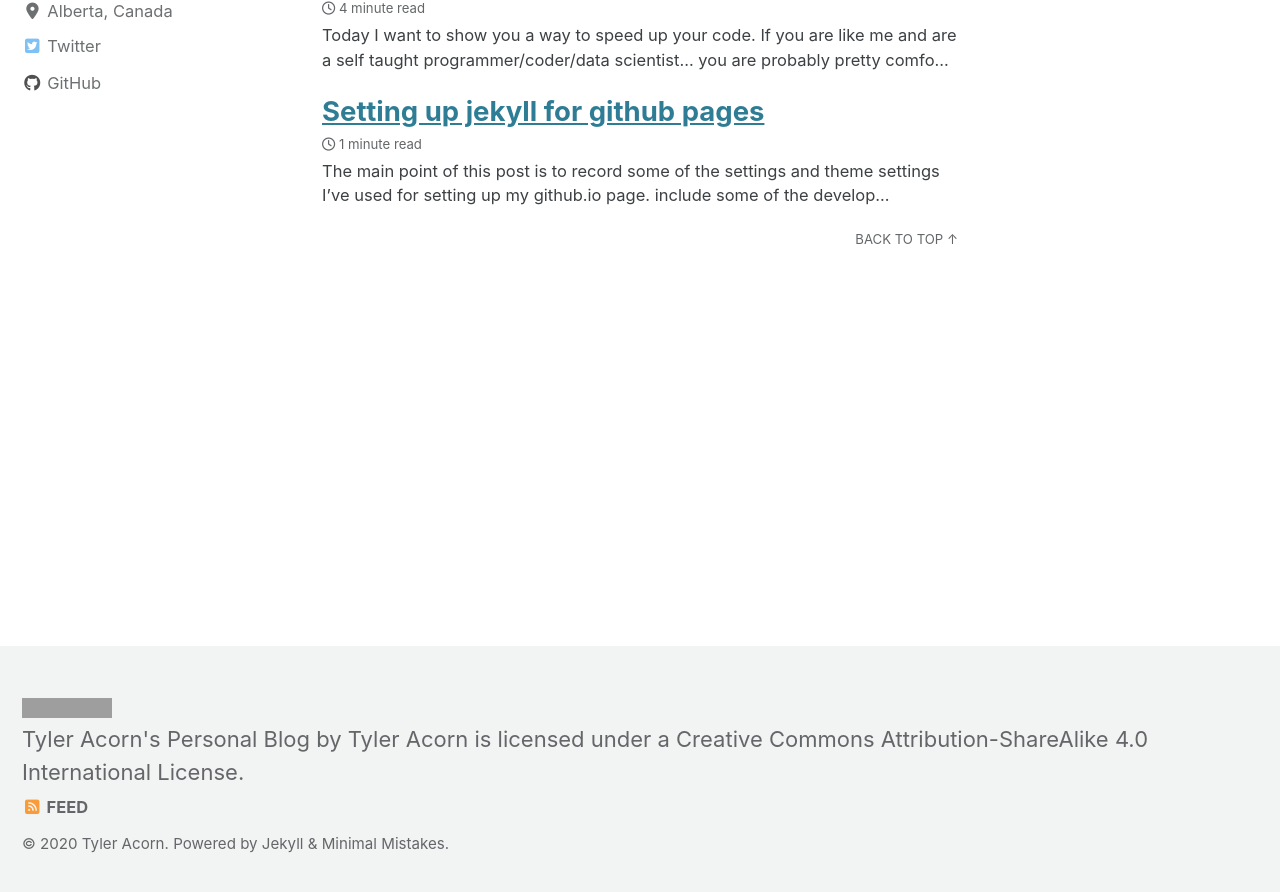
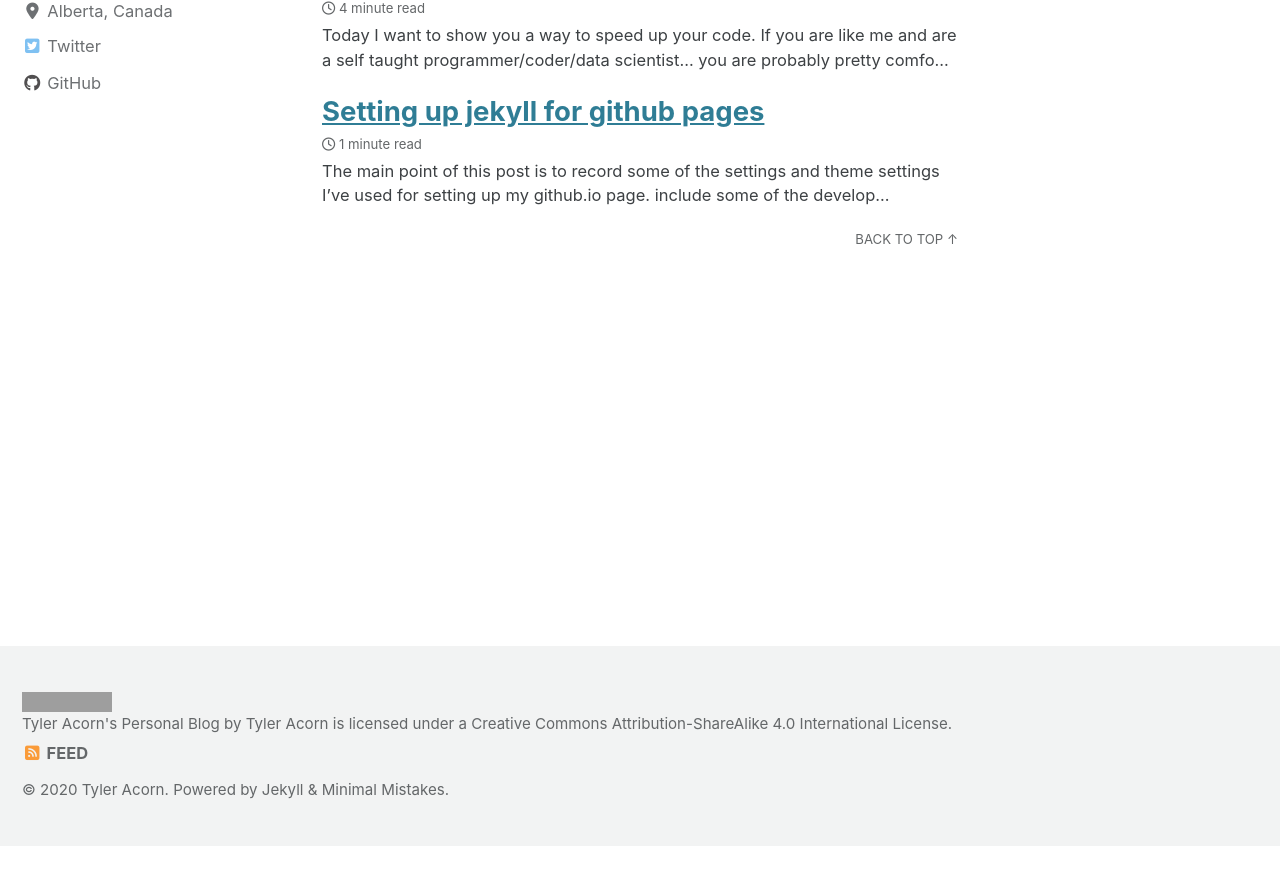
Before and after one commit to tyleracorn/tyleracorn.github.io, a Jekyll site: the page built from _pages/year-archive.md, in a window 1280 px wide and 900 px high, scrolled down 321 px. Shown: the top 892 px of the window. Built offline with Jekyll 4.4.1, drawn with Linux system fonts in a browser that asks for light colours; cached includes are drawn as plain includes; nearby versions of some CDN libraries; after the commit the page ends 1167 px from its top, so only the background shows below that; grey boxes are pictures that could not be loaded.

```diff
--- a/_includes/footer/custom.html
+++ b/_includes/footer/custom.html
@@ -1,3 +1,3 @@
 <!-- start custom footer snippets -->
-<a rel="license" href="http://creativecommons.org/licenses/by-sa/4.0/"><img alt="Creative Commons Licence" style="border-width:0" src="https://i.creativecommons.org/l/by-sa/4.0/88x31.png" /></a><br /><span xmlns:dct="http://purl.org/dc/terms/" property="dct:title">Tyler Acorn's Personal Blog</span> by <a xmlns:cc="http://creativecommons.org/ns#" href="www.tyleracorn.com" property="cc:attributionName" rel="cc:attributionURL">Tyler Acorn</a> is licensed under a <a rel="license" href="http://creativecommons.org/licenses/by-sa/4.0/">Creative Commons Attribution-ShareAlike 4.0 International License</a>.
+<div class="page__footer-copyright"><a rel="license" href="http://creativecommons.org/licenses/by-sa/4.0/"><img alt="Creative Commons Licence" style="border-width:0" src="https://i.creativecommons.org/l/by-sa/4.0/88x31.png" /></a><br /><span xmlns:dct="http://purl.org/dc/terms/" property="dct:title">Tyler Acorn's Personal Blog</span> by <a xmlns:cc="http://creativecommons.org/ns#" href="www.tyleracorn.com" property="cc:attributionName" rel="cc:attributionURL">Tyler Acorn</a> is licensed under a <a rel="license" href="http://creativecommons.org/licenses/by-sa/4.0/">Creative Commons Attribution-ShareAlike 4.0 International License</a>.</div>
 <!-- end custom footer snippets -->
```
